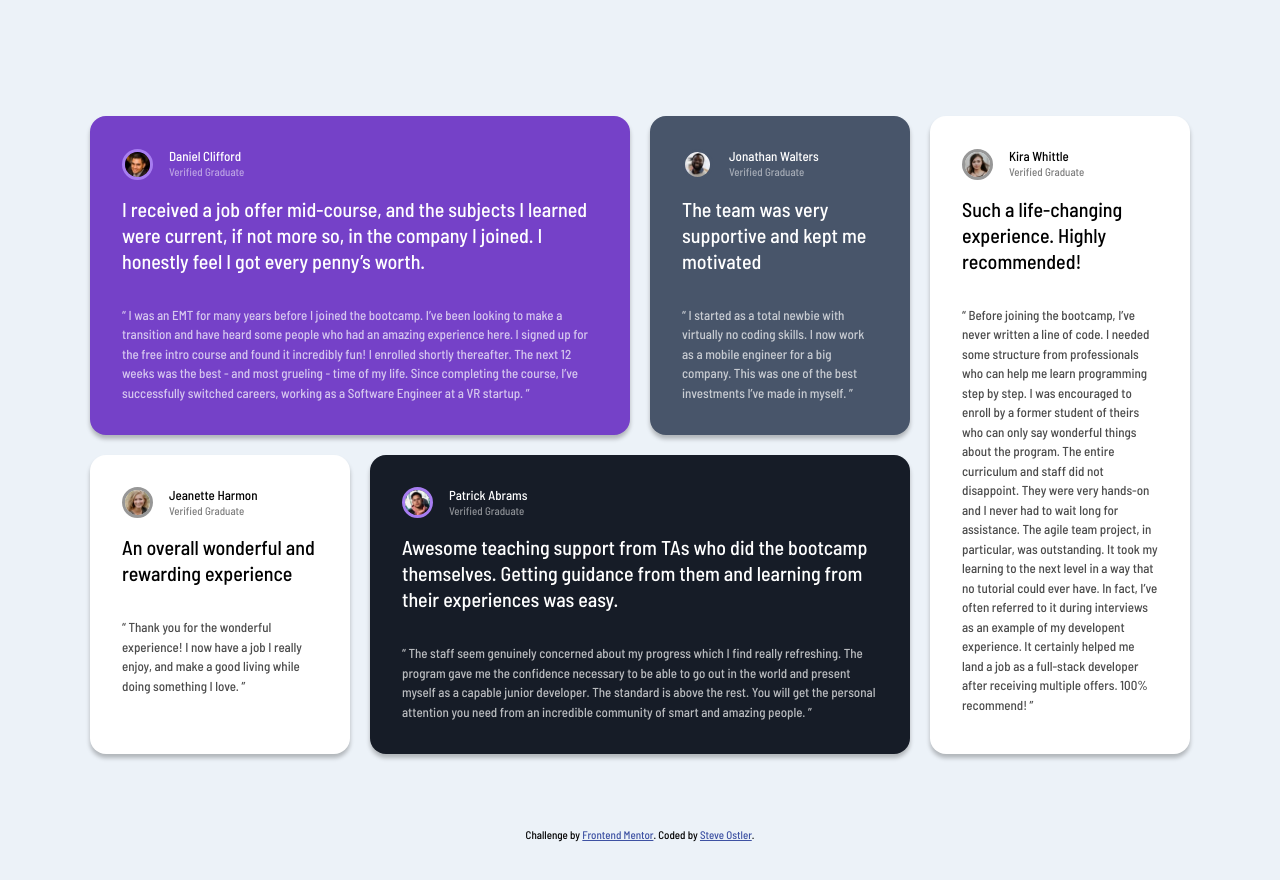
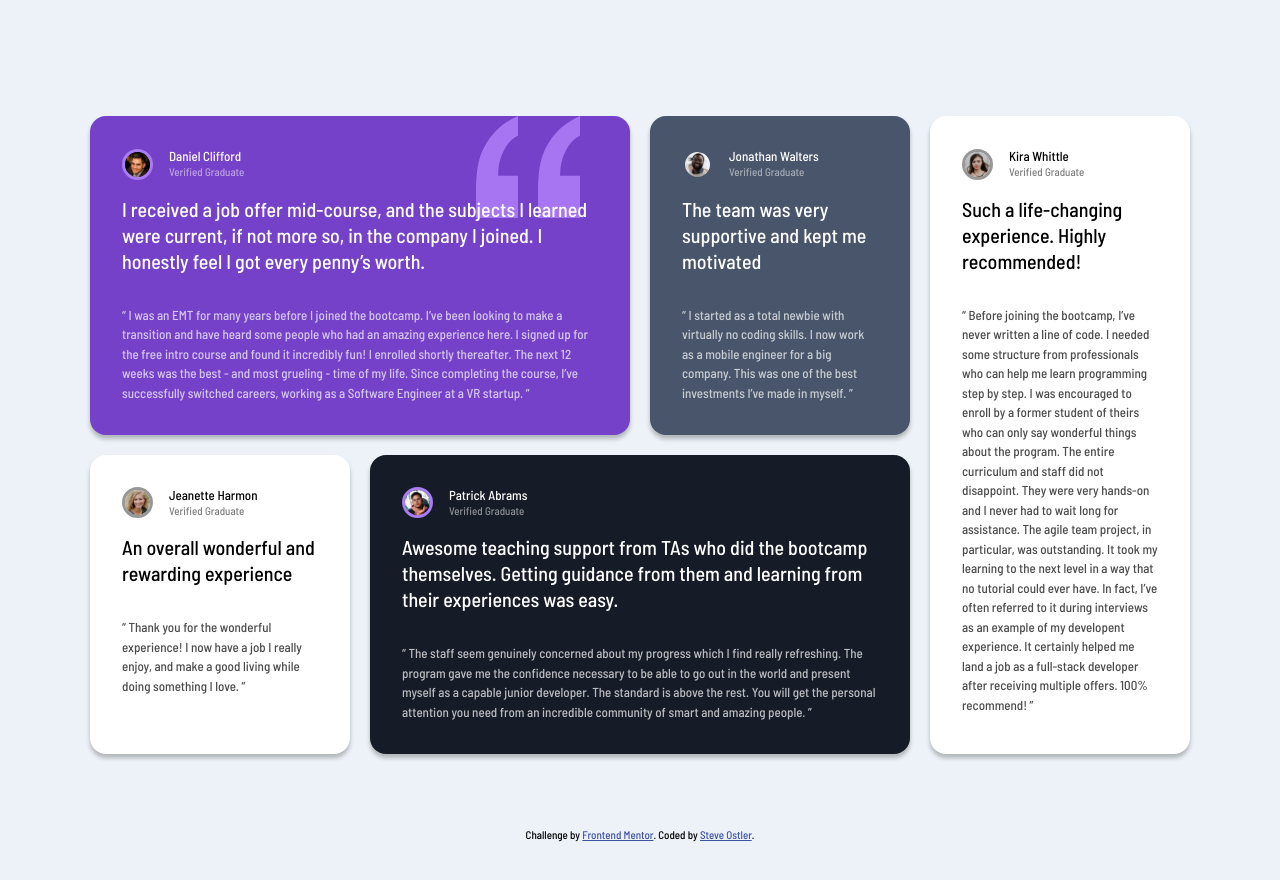
Before and after one commit to steveostler/testimonials-grid, a plain HTML site: page index.html in a window 1280 px wide. Drawn offline with Linux system fonts and the light colour scheme.

Commit message:
Added background image

```diff
--- a/style.css
+++ b/style.css
@@ -80,6 +80,9 @@ body{
 
  .box1{
     background-color: var(--primary-moderate-violet);
+    background-image:url("./images/bg-pattern-quotation.svg");
+    background-repeat: no-repeat;
+    background-position: right 20px top;
     color:var(--primary-white);
  }
 
@@ -108,6 +111,7 @@ body{
     .box1 {
     grid-column-start: 1;
     grid-column-end: 3;
+    background-position: right 50px top;
     }
     .box3 {
     grid-row-start: 2;
@@ -122,6 +126,8 @@ body{
     grid-row-end: 3;
     }
 
+
+
 }
 
 .attribution { font-size: 11px; text-align: center; }
```
Lines whose indentation alone changed are shown as unchanged.
